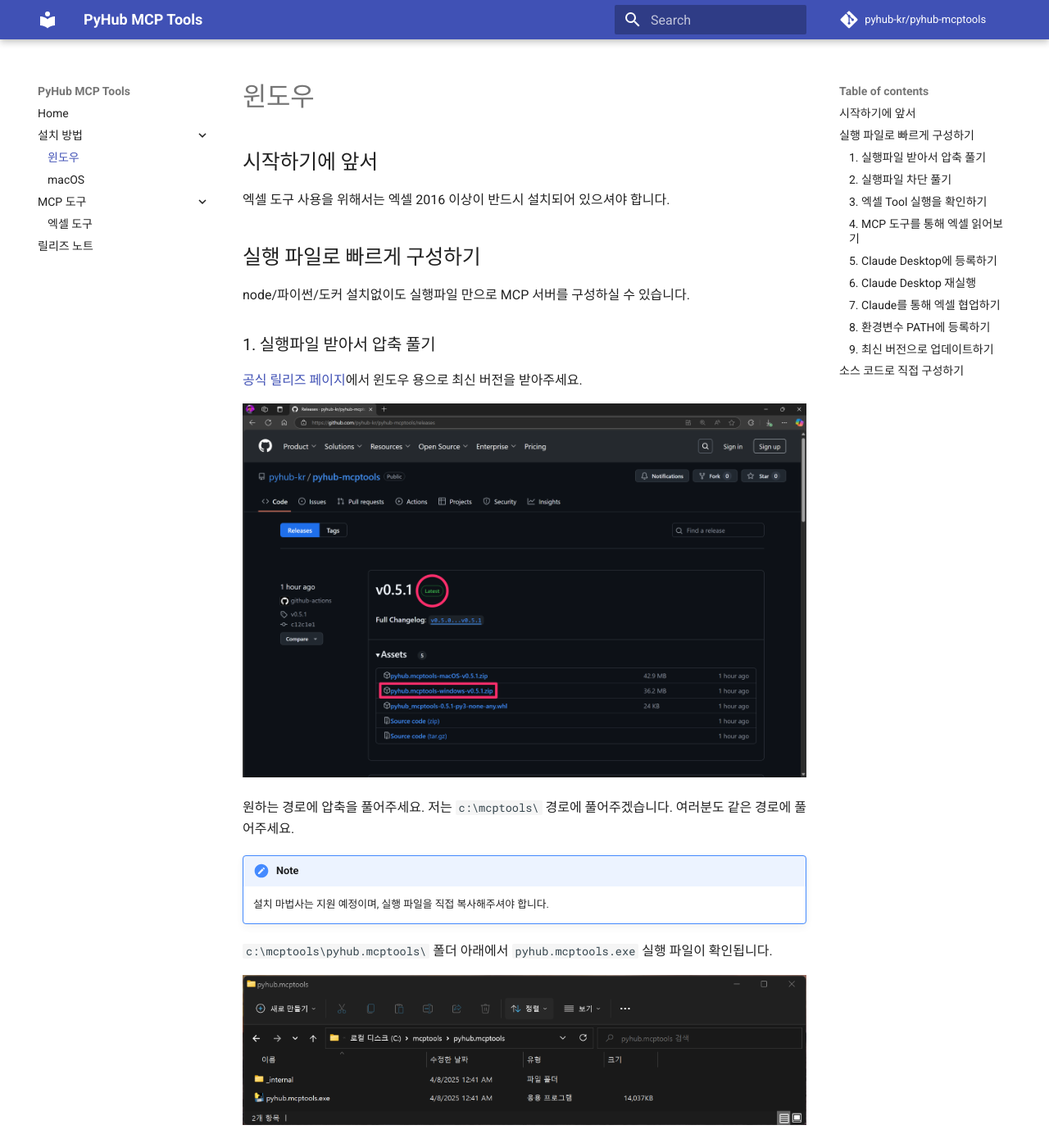
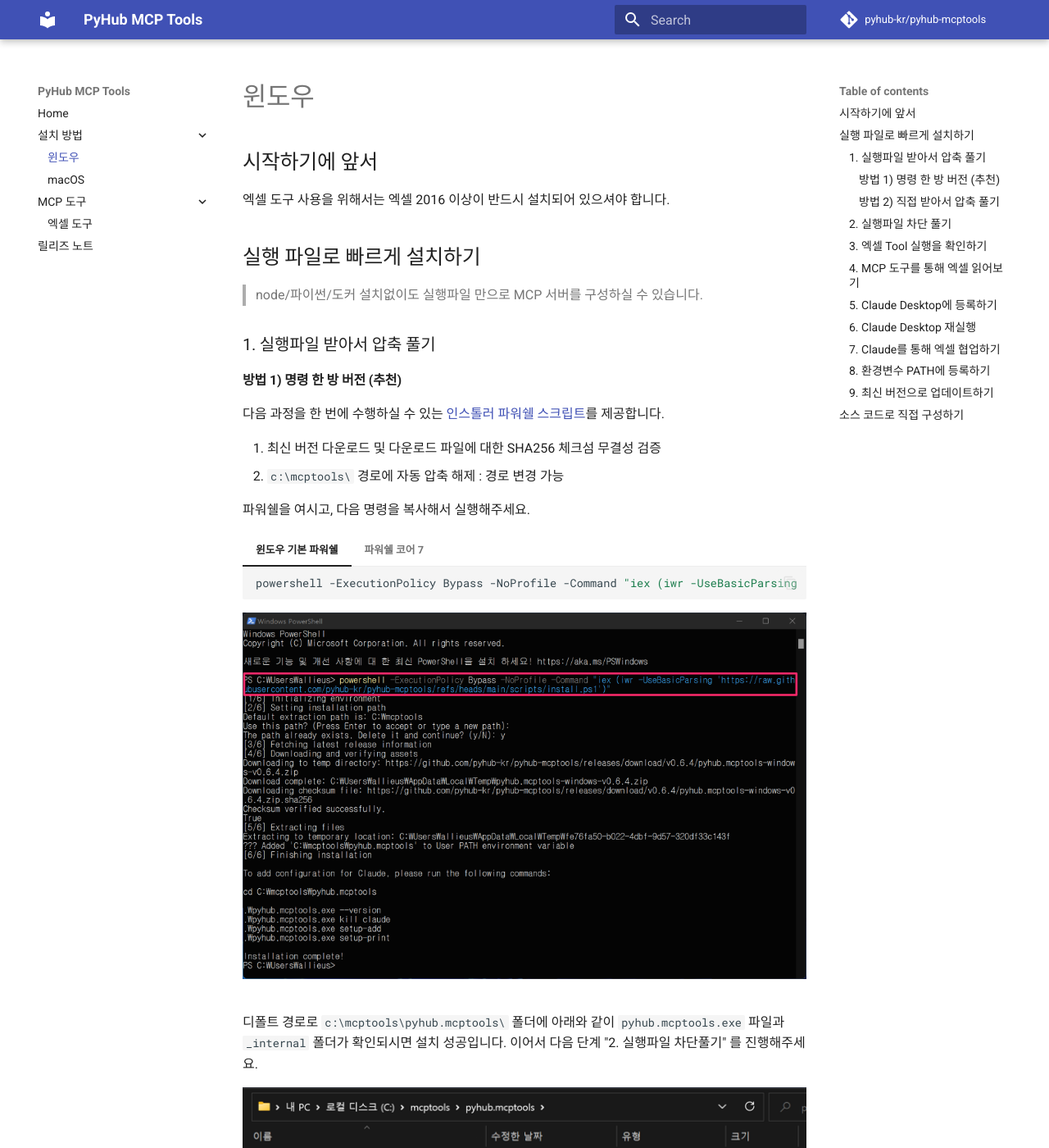
Before and after one commit to pyhub-kr/pyhub-mcptools, an MkDocs documentation site: the page built from docs/setup/windows/index.md, in a window 1280 px wide and 1400 px high. Shown: the whole window at 82% size. Built offline with MkDocs 1.6.1 and Material for MkDocs 9.7.7, drawn with Linux system fonts in a browser that asks for light colours; comment, search, counter and statistics services are not loaded; some of the changed text lies outside the part shown.

Commit message:
인스톨러 활용 가이드 추가

````diff
--- a/docs/setup/windows/index.md
+++ b/docs/setup/windows/index.md
@@ -4,11 +4,63 @@
 
 엑셀 도구 사용을 위해서는 엑셀 2016 이상이 반드시 설치되어 있으셔야 합니다.
 
-## 실행 파일로 빠르게 구성하기
+## 실행 파일로 빠르게 설치하기
 
-node/파이썬/도커 설치없이도 실행파일 만으로 MCP 서버를 구성하실 수 있습니다.
+> node/파이썬/도커 설치없이도 실행파일 만으로 MCP 서버를 구성하실 수 있습니다.
 
 ### 1. 실행파일 받아서 압축 풀기
+
+#### 방법 1) 명령 한 방 버전 (추천)
+
+다음 과정을 한 번에 수행하실 수 있는 [인스톨러 파워쉘 스크립트](https://github.com/pyhub-kr/pyhub-mcptools/blob/main/scripts/install.ps1)를
+제공합니다.
+
+1. 최신 버전 다운로드 및 다운로드 파일에 대한 SHA256 체크섬 무결성 검증
+2. `c:\mcptools\` 경로에 자동 압축 해제 : 경로 변경 가능
+
+파워쉘을 여시고, 다음 명령을 복사해서 실행해주세요.
+
+=== "윈도우 기본 파워쉘"
+
+    ``` ps1
+    powershell -ExecutionPolicy Bypass -NoProfile -Command "iex (iwr -UseBasicParsing 'https://raw.githubusercontent.com/pyhub-kr/pyhub-mcptools/refs/heads/main/scripts/install.ps1')"
+    ```
+
+    ![](./assets/00-installer-using-powershell.png)
+
+=== "파워쉘 코어 7"
+
+    ``` ps1
+    pwsh -NoProfile -Command "iex (iwr 'https://raw.githubusercontent.com/pyhub-kr/pyhub-mcptools/refs/heads/main/scripts/install.ps1')"
+    ```
+
+    ![](./assets/00-installer-using-pwsh.png)
+
+디폴트 경로로 `c:\mcptools\pyhub.mcptools\` 폴더에 아래와 같이 `pyhub.mcptools.exe` 파일과 `_internal` 폴더가 확인되시면
+설치 성공입니다. 이어서 다음 단계 "2. 실행파일 차단풀기" 를 진행해주세요.
+
+![](./assets/00-windows-explorer.png)
+
+!!! note
+
+    윈도우 기본 파워쉘 (버전 5)보다 최신 버전의 [파워쉘 코어 v7](https://aka.ms/PSWindows)을 추천드립니다.
+    UI도 미려해지고 사용성도 좋아요. 👍
+
+    요즘 윈도우에는 기본에 `winget` 팩키지 매니저가 설치되어있습니다. 다음 명령 한 번에 설치됩니다.
+
+    ```
+    winget install --id Microsoft.PowerShell --source winget
+    ```
+
+!!! warning
+
+    설치 시에 Rate limit exceeded 오류가 발생할 수 있습니다.
+    팩키지 최신 버전 조회를 위해
+    [GitHub REST API](https://docs.github.com/en/rest/using-the-rest-api/rate-limits-for-the-rest-api)를 사용합니다.
+    비인증 API 요청에 대해서는 60회/1시간 제한이 있기 때문입니다.
+    1시간 후에 다시 시도하시거나, 아래 "방법 2"로 설치하실 수 있습니다.
+
+#### 방법 2) 직접 받아서 압축 풀기
 
 [공식 릴리즈 페이지](https://github.com/pyhub-kr/pyhub-mcptools/releases)에서 윈도우 용으로 최신 버전을 받아주세요.
 
--- a/mkdocs.yml
+++ b/mkdocs.yml
@@ -46,6 +46,22 @@
             show_category_heading: true
             show_if_no_docstring: false
             heading_level: 2
+  - glightbox:
+      touchNavigation: true
+      loop: false
+      effect: zoom
+      slide_effect: slide
+      width: 100%
+      height: auto
+      zoomable: true
+      draggable: true
+      skip_classes:
+        - custom-skip-class-name
+      auto_caption: false
+      caption_position: bottom
+      background: white
+      shadow: true
+      manual: false
 
 nav:
   - Home: index.md
--- a/pyproject.toml
+++ b/pyproject.toml
@@ -59,6 +59,7 @@
     "mkdocs-material>=9.1.0",
     "mkdocstrings>=0.20.0",
     "mkdocstrings-python>=1.0.0",
+    "mkdocs-glightbox",
 ]
 build = ["setuptools", "wheel", "build", "twine"]
 
````
Also changed, not shown: docs/setup/windows/assets/00-installer-using-powershell.png (added), docs/setup/windows/assets/00-installer-using-pwsh.png (added), docs/setup/windows/assets/00-windows-explorer.png (added).
